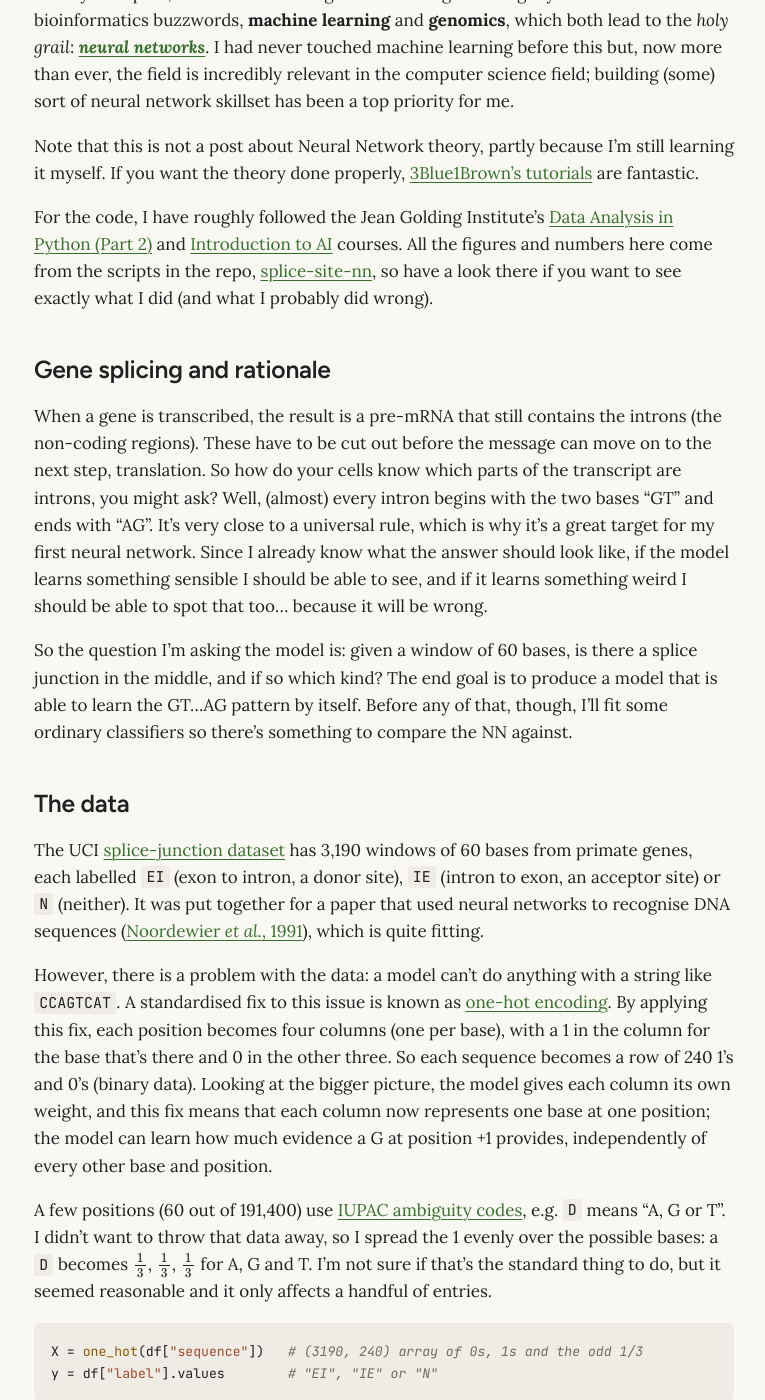
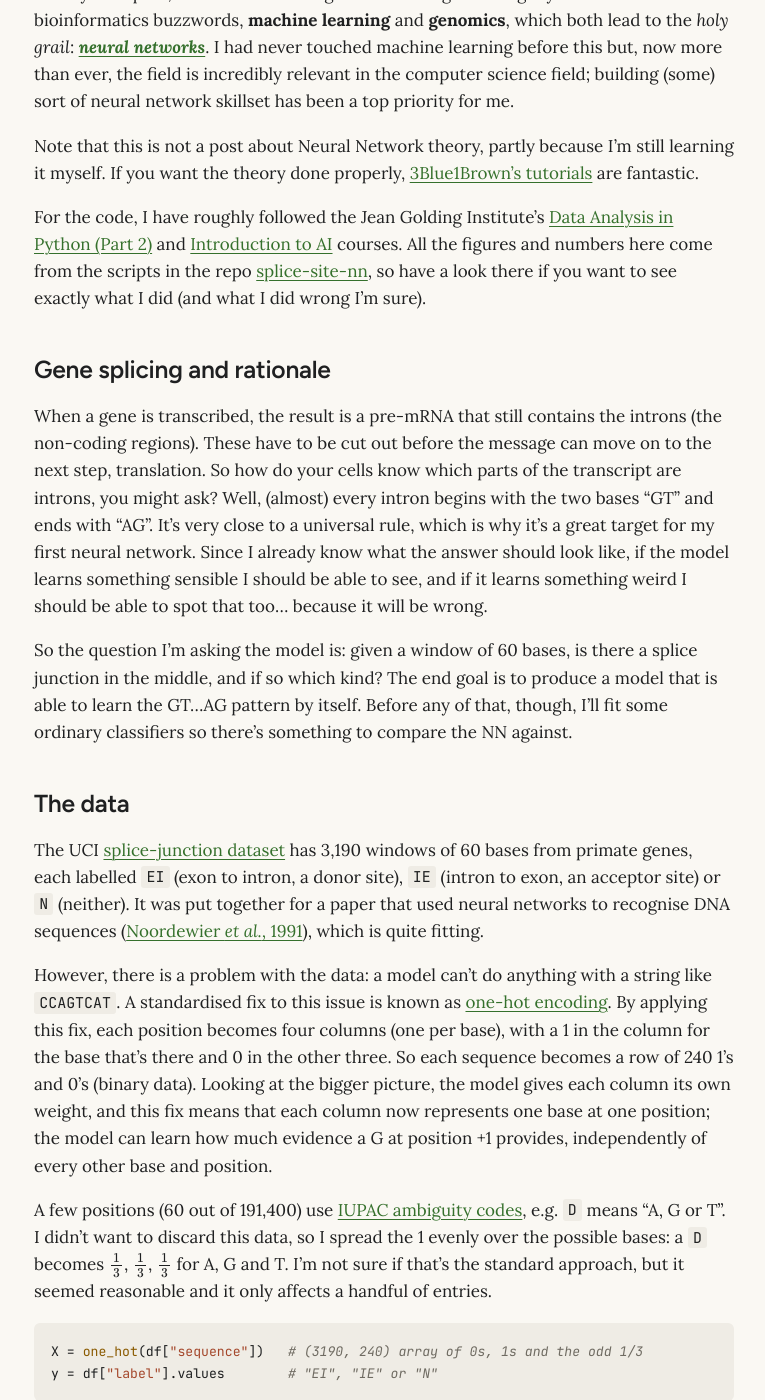
Before and after one commit to timj-wood/timj-wood.github.io, a Jekyll site: the page built from _posts/2026-10-22-splice-site-neural-network.md, in a window 1280 px wide and 1400 px high, scrolled down 326 px. Shown: the whole window, without its empty margins (256-1021 px from the left). Built offline with Jekyll 4.4.1, drawn with Linux system fonts in a browser that asks for light colours.

Commit message:
Update 2026-10-22-splice-site-neural-network.md

````diff
--- a/_posts/2026-10-22-splice-site-neural-network.md
+++ b/_posts/2026-10-22-splice-site-neural-network.md
@@ -9,7 +9,7 @@ For my next post, I wanted to have a go at something involving my favourite bioi
 
 Note that this is not a post about Neural Network theory, partly because I'm still learning it myself. If you want the theory done properly, [3Blue1Brown's tutorials](https://www.3blue1brown.com/lessons/neural-networks/) are fantastic.
 
-For the code, I have roughly followed the Jean Golding Institute's [Data Analysis in Python (Part 2)](https://bristol-training.github.io/data-analysis-python-2/) and [Introduction to AI](https://bristol-training.github.io/intro-to-ai/) courses. All the figures and numbers here come from the scripts in the repo, [splice-site-nn](https://github.com/timj-wood/splice-site-nn), so have a look there if you want to see exactly what I did (and what I probably did wrong).
+For the code, I have roughly followed the Jean Golding Institute's [Data Analysis in Python (Part 2)](https://bristol-training.github.io/data-analysis-python-2/) and [Introduction to AI](https://bristol-training.github.io/intro-to-ai/) courses. All the figures and numbers here come from the scripts in the repo [splice-site-nn](https://github.com/timj-wood/splice-site-nn), so have a look there if you want to see exactly what I did (and what I did wrong I'm sure).
 
 ## Gene splicing and rationale
 
@@ -23,7 +23,7 @@ The UCI [splice-junction dataset](https://doi.org/10.24432/C5M888) has 3,190 win
 
 However, there is a problem with the data: a model can't do anything with a string like `CCAGTCAT`. A standardised fix to this issue is known as [one-hot encoding](https://www.geeksforgeeks.org/machine-learning/ml-one-hot-encoding/). By applying this fix, each position becomes four columns (one per base), with a 1 in the column for the base that's there and 0 in the other three. So each sequence becomes a row of 240 1's and 0's (binary data). Looking at the bigger picture, the model gives each column its own weight, and this fix means that each column now represents one base at one position; the model can learn how much evidence a G at position +1 provides, independently of every other base and position.
 
-A few positions (60 out of 191,400) use [IUPAC ambiguity codes](https://www.dnabaser.com/articles/IUPAC%20ambiguity%20codes.html), e.g. `D` means "A, G or T". I didn't want to throw that data away, so I spread the 1 evenly over the possible bases: a `D` becomes $\frac{1}{3}$, $\frac{1}{3}$, $\frac{1}{3}$ for A, G and T. I'm not sure if that's the standard thing to do, but it seemed reasonable and it only affects a handful of entries.
+A few positions (60 out of 191,400) use [IUPAC ambiguity codes](https://www.dnabaser.com/articles/IUPAC%20ambiguity%20codes.html), e.g. `D` means "A, G or T". I didn't want to discard this data, so I spread the 1 evenly over the possible bases: a `D` becomes $\frac{1}{3}$, $\frac{1}{3}$, $\frac{1}{3}$ for A, G and T. I'm not sure if that's the standard approach, but it seemed reasonable and it only affects a handful of entries.
 
 ```python
 X = one_hot(df["sequence"])   # (3190, 240) array of 0s, 1s and the odd 1/3
````
